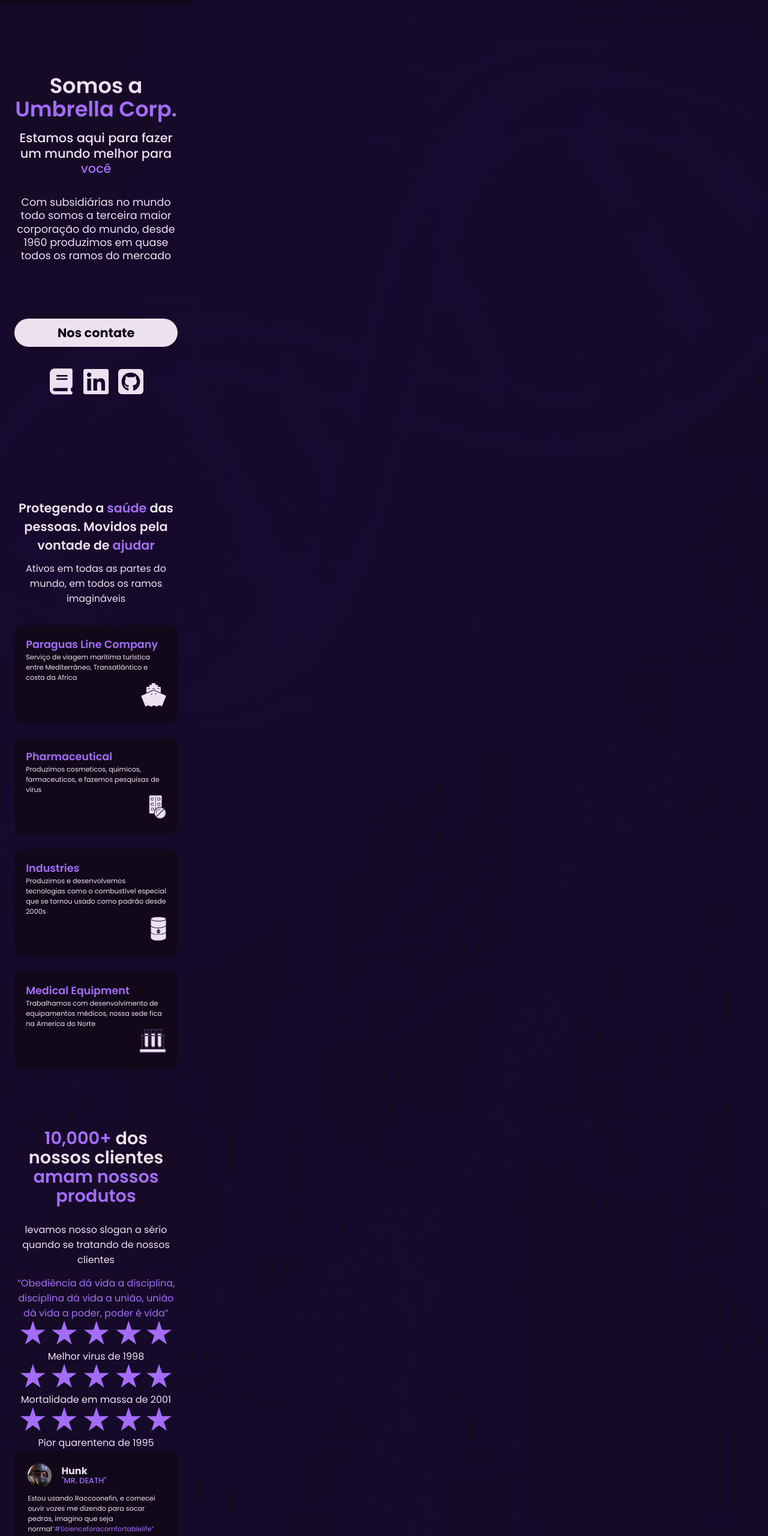
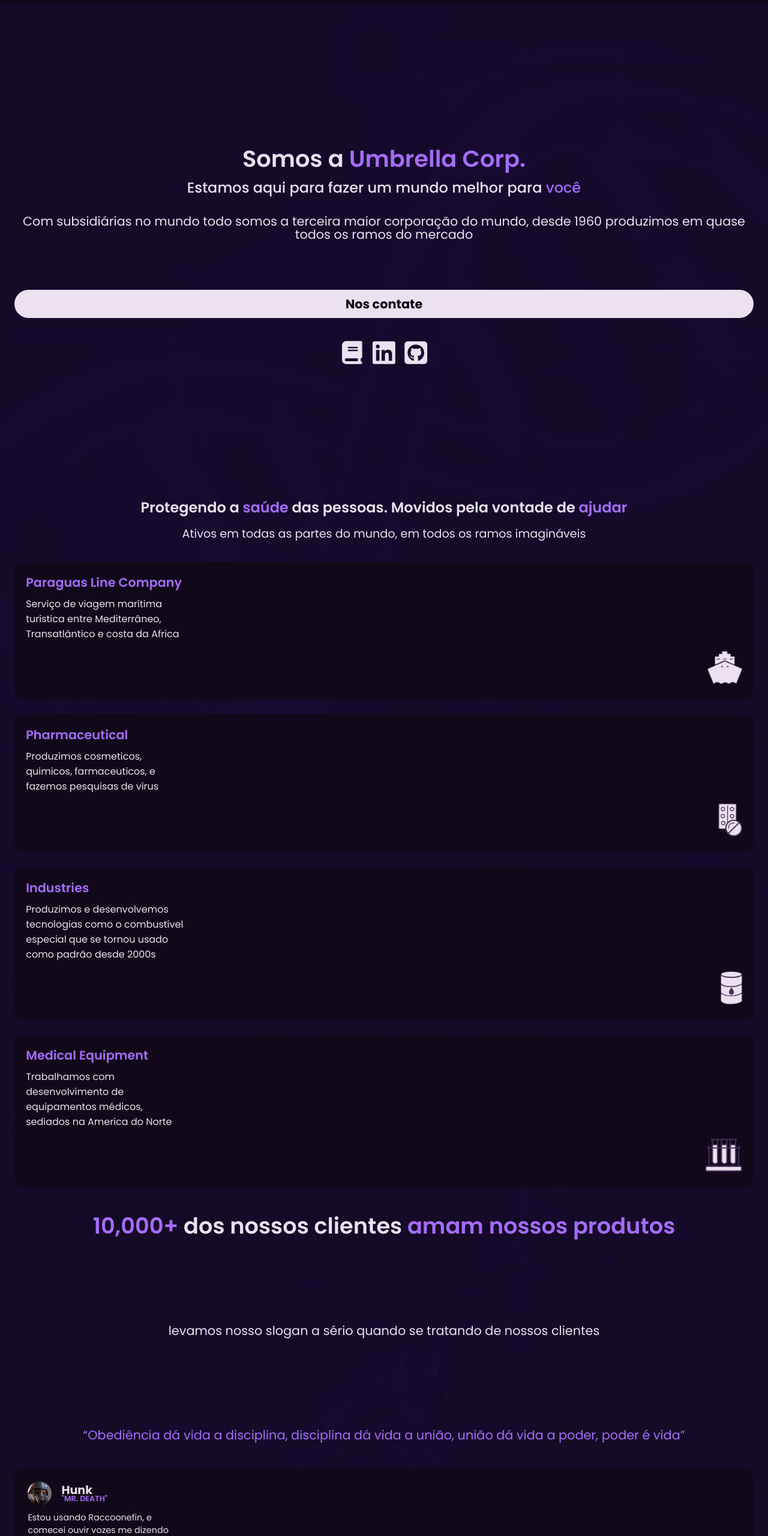
Before and after one commit to benssssss/10-landingpage-umbrella-corp, a plain HTML site: page index.html in a window 1280 px wide. Shown: the part 40-2600 px from the top of the page at 60% size. Drawn offline with Linux system fonts and the light colour scheme.

Commit message:
responsivo 350px pronto

```diff
--- a/index.html
+++ b/index.html
@@ -17,6 +17,8 @@
     <link rel="stylesheet" href="src/css/service-card-container.css">
     <link rel="stylesheet" href="src/css/social-section.css">
     <link rel="stylesheet" href="src/css/comment-card-container.css">
+    <link rel="stylesheet" href="src/css/footer.css">
+    <link rel="stylesheet" href="src/css/rate-container.css">
 
 </head>
 
@@ -52,9 +54,12 @@
                             <p><a class="contact-me display-flex" href="">Nos contate</a></p>
                         </div>
                         <div class="social-buttons display-flex">
-                            <a href=""><i class="fa-solid fa-book"></i></a>
-                            <a href=""><i class="fa-brands fa-linkedin"></i></a>
-                            <a href=""><i class="fa-brands fa-square-github"></i></a>
+                            <a href="https://portfoliodobens.netlify.app" target="_blank"><i
+                                    class="fa-solid fa-book"></i></a>
+                            <a href="https://www.linkedin.com/in/benssssss/" target="_blank"><i
+                                    class="fa-brands fa-linkedin"></i></a>
+                            <a href="https://github.com/benssssss" target="_blank"><i
+                                    class="fa-brands fa-square-github"></i></a>
                         </div>
                     </div>
                 </div>
@@ -113,7 +118,7 @@
                             <div class="card-text-information">
                                 <h2 class="card-title">Medical Equipment</h2>
                                 <p class="card-description">Trabalhamos com desenvolvimento de equipamentos médicos,
-                                    nossa sede fica na America do Norte</p>
+                                    sediados na America do Norte</p>
                             </div>
                             <div class="card-icon">
                                 <figure><img src="src/images/equipment-icon.png" alt=""></figure>
@@ -130,32 +135,15 @@
                         <h3 class="subtitle"><span>10,000+ </span>dos nossos clientes <span>amam nossos produtos</span>
                         </h3>
                         <p class="description">
-                        <p>levamos nosso slogan a sério quando se tratando de nossos clientes</p>
+                            levamos nosso slogan a sério quando se tratando de nossos clientes</p>
+
                         <p class="description">
                             <span>“Obediência dá vida a disciplina, disciplina dá vida a união, união dá
                                 vida a
                                 poder, poder é vida”</span>
                         </p>
                     </div>
-
-                    <div class="rate-section">
-                        <div class="rate-container best-virus">
-                            <figure><img src="src/images/star.png" alt=""></figure>
-                            <p class="rate-text">Melhor virus de 1998</p>
-                        </div>
-
-                        <div class="rate-container mortality">
-                            <figure><img src="src/images/star.png" alt=""></figure>
-                            <p class="rate-text">Mortalidade em massa de 2001</p>
-                        </div>
-
-                        <div class="rate-container best-quarentine">
-                            <figure><img src="src/images/star.png" alt=""></figure>
-                            <p class="rate-text">Pior quarentena de 1995</p>
-                        </div>
-                    </div>
                 </div>
-
                 <div class="commentaries">
                     <div class="commentaries-container hunk-commentary">
                         <div class="personal-information">
@@ -167,7 +155,8 @@
                         </div>
 
                         <div class="comment-information">
-                            <p class="comment">Estou usando Raccoonefin, e comecei ouvir vozes me dizendo para socar pedras, imagino que seja normal<span>“#Scienceforacomfortablelife”</span></p>
+                            <p class="comment">Estou usando Raccoonefin, e comecei ouvir vozes me dizendo para socar
+                                pedras, imagino que seja normal <span>“#Scienceforacomfortablelife”</span></p>
                         </div>
                     </div>
 
@@ -181,8 +170,10 @@
                         </div>
 
                         <div class="comment-information">
-                            <p class="comment">Usei uma Sporting Int. Custom, com dez munições e duas ervas verdes para
-                                entrar em uma vila com milhares de pessoas querendo me matar e sai vivo.<span>Recomendo totalmente</span>
+                            <p class="comment">Usei uma Sporting Int. Custom, com dez munições e duas ervas verdes
+                                para
+                                entrar em uma vila com milhares de pessoas querendo me matar e sai vivo.
+                                <span>Recomendo totalmente</span>
                             </p>
                         </div>
                     </div>
@@ -197,21 +188,41 @@
                         </div>
 
                         <div class="comment-information">
-                            <p class="comment">Umbrella devolveu meu braço, e além disso me deu o poder de me
+                            <p class="comment">Umbrella devolveu meu braço, me deu o poder de me
                                 transformar, e mesmo assim o fui derrotado por uma faca de pão.
                                 <span>Obrigado Umbrella</span>
                             </p>
                         </div>
                     </div>
                 </div>
-            </section>
-        </main>
 
-        <footer>
-            <div class="social-buttons">
-                <a href="">"Inseir icones"</a>
-            </div>
-        </footer>
+                <div class="rate-section">
+                    <div class="rate-container best-virus">
+                        <figure><img src="src/images/star.png" alt=""></figure>
+                        <p class="rate-text">Melhor virus de 1998</p>
+                    </div>
+
+                    <div class="rate-container mortality">
+                        <figure><img src="src/images/star.png" alt=""></figure>
+                        <p class="rate-text">Mortalidade em massa</p>
+                    </div>
+
+                    <div class="rate-container best-quarentine">
+                        <figure><img src="src/images/star.png" alt=""></figure>
+                        <p class="rate-text"> Quarentena de 1995</p>
+                    </div>
+                </div>
+    </div>
+    </section>
+    </main>
+
+    <footer>
+        <div class="social-buttons display-flex">
+            <a href="https://portfoliodobens.netlify.app" target="_blank"><i class="fa-solid fa-book"></i></a>
+            <a href="https://www.linkedin.com/in/benssssss/" target="_blank"><i class="fa-brands fa-linkedin"></i></a>
+            <a href="https://github.com/benssssss" target="_blank"><i class="fa-brands fa-square-github"></i></a>
+        </div>
+    </footer>
     </div>
 </body>
 
--- a/src/css/comment-card-container.css
+++ b/src/css/comment-card-container.css
@@ -45,12 +45,13 @@
 
 .alias {
     font-size: .8rem;
-    font-weight: 500;
+    font-weight: 600;
     color: var(--contrast-color);
 }
 
 .comment-information {
-    font-size: .7rem;
+    font-size: .8rem;
+    width: 260px;
 }
 
 .commentaries {
@@ -58,3 +59,14 @@
     flex-direction: column;
     gap: 1.4rem;
 }
+
+@media (min-width: 350px) {
+    .personal-name {
+        font-size: 1.2rem;
+    }
+
+    .comment-information {
+        font-size: .9rem;
+        width: 260px;
+    }
+}
--- /dev/null
+++ b/src/css/footer.css
@@ -0,0 +1,4 @@
+footer {
+    background-color: var(--dark-color);
+    padding: 1rem;
+}
--- a/src/css/global.css
+++ b/src/css/global.css
@@ -11,6 +11,11 @@ body {
     background: url('../images/background.jpg') no-repeat center;
     background-size: cover;
     width: 100%;
+
+    display: flex;
+    flex-direction: column;
+    align-items: center;
+    justify-content: center;
 }
 
 span {
@@ -25,12 +30,8 @@ span {
     justify-content: center;
 }
 
-img {
-    height: 40px;
-}
-
 .main-container {
-    width: 320px;
+    min-width: 320px;
 }
 
 #home,
@@ -38,3 +39,7 @@ img {
 #social {
     padding: 1.5rem;
 }
+
+footer, .header {
+    width: 100%;
+}
--- a/src/css/header.css
+++ b/src/css/header.css
@@ -1,8 +1,6 @@
 .header {
     justify-content: center;
     background-color: var(--dark-color);
-    position: fixed;
-    width: 320px;
     padding: .7rem;
     top: 0;
 }
--- a/src/css/home-section.css
+++ b/src/css/home-section.css
@@ -4,7 +4,15 @@
 }
 
 #home {
-    height: 800px;
+    display: flex;
+    height: 750px;
+    align-items: center;
+}
+
+.home-text-section {
+    display: flex;
+    flex-direction: column;
+    gap: 5rem;
 }
 
 #home .home-text-section .texts .title {
@@ -28,7 +36,6 @@
 }
 
 #home .home-text-section .texts {
-    height: 500px;
     flex-direction: column;
     justify-content: center;
 }
@@ -62,3 +69,18 @@
     justify-content: space-between;
     height: 130px;
 }
+
+@media (min-width: 350px){
+    #home .home-text-section .texts .description {
+        font-size: 1.3rem;
+        font-weight: 400;
+    }
+
+    #home .home-text-section .texts .title {
+        font-size: 2.4rem;
+    }
+
+    #home .home-text-section .texts .subtitle {
+        font-size: 1.5em;
+    }
+}
--- /dev/null
+++ b/src/css/rate-container.css
@@ -0,0 +1,32 @@
+.rate-container {
+    background-color: var(--soft-dark-color);
+    display: flex;
+    border-radius: 2rem;
+    padding: .5rem 1rem;
+    align-items: baseline;
+    gap: .5rem;
+}
+
+.rate-section {
+    display: flex;
+    flex-direction: column;
+    gap: 1rem;
+}
+
+.rate-container img {
+    height: 13px;
+}
+
+.rate-text {
+    font-size: .8rem;
+}
+
+@media (min-width: 350px) {
+    .rate-container img {
+        height: 15px;
+    }
+
+    .rate-text {
+        font-size: .9rem;
+    }
+}
--- a/src/css/service-card-container.css
+++ b/src/css/service-card-container.css
@@ -25,7 +25,28 @@
     font-size: .7rem;
 }
 
+.card-icon img {
+    height: 45px;
+}
+
 .card-icon {
+    margin-top: 1rem;
     display: flex;
     justify-content: end;
 }
+
+@media (min-width: 350px) {
+    .card-container .card-title {
+        font-size: 1.3rem;
+    }
+
+    .card-description {
+        font-size: 1rem;
+        width: 270px;
+        margin-top: .5rem;
+    }
+
+    .card-icon img {
+        height: 55px;
+    }
+}
--- a/src/css/servicos-section.css
+++ b/src/css/servicos-section.css
@@ -1,7 +1,4 @@
-#servicos {
 
-    height: 1050px;
-}
 
 #servicos .service-text-section .subtitle {
     font-size: 1.3rem;
@@ -11,3 +8,13 @@
 #servicos .service-text-section .description {
     margin-top: .7rem;
 }
+
+@media (min-width: 350px){
+    #servicos .service-text-section .subtitle {
+        font-size: 1.5rem;
+    }
+
+    #servicos .service-text-section .description {
+        font-size: 1.2rem;
+    }
+}
--- a/src/css/social-media-style.css
+++ b/src/css/social-media-style.css
@@ -1,17 +1,17 @@
 .social-buttons {
     justify-content: center;
     height: 50px;
-    gap: .5rem;
+    gap: .2rem;
 }
 
 .fa-book:before {
-    font-size: 2.7rem;
+    font-size: 2.4rem;
 }
 
 .social-buttons i {
     height: 50px;
     width: 50px;
-    font-size: 3rem;
+    font-size: 2.7rem;
     transition: .3s ease-in-out;
     display: flex;
     align-items: center;
--- a/src/css/social-section.css
+++ b/src/css/social-section.css
@@ -1,3 +1,9 @@
+#social {
+    display: flex;
+    flex-direction: column;
+    gap: 2.5rem;
+}
+
 .social-text-information {
     height: 320px;
     display: flex;
@@ -11,3 +17,17 @@
     line-height: 2rem;
     font-weight: 600;
 }
+
+@media (min-width: 350px) {
+    .social-text-information {
+        height: 380px;
+    }
+
+    #social .text-rate .social-text-information .subtitle {
+        font-size: 2.3rem;
+    }
+
+    #social .text-rate .social-text-information .description {
+        font-size: 1.3rem;
+    }
+}
```
